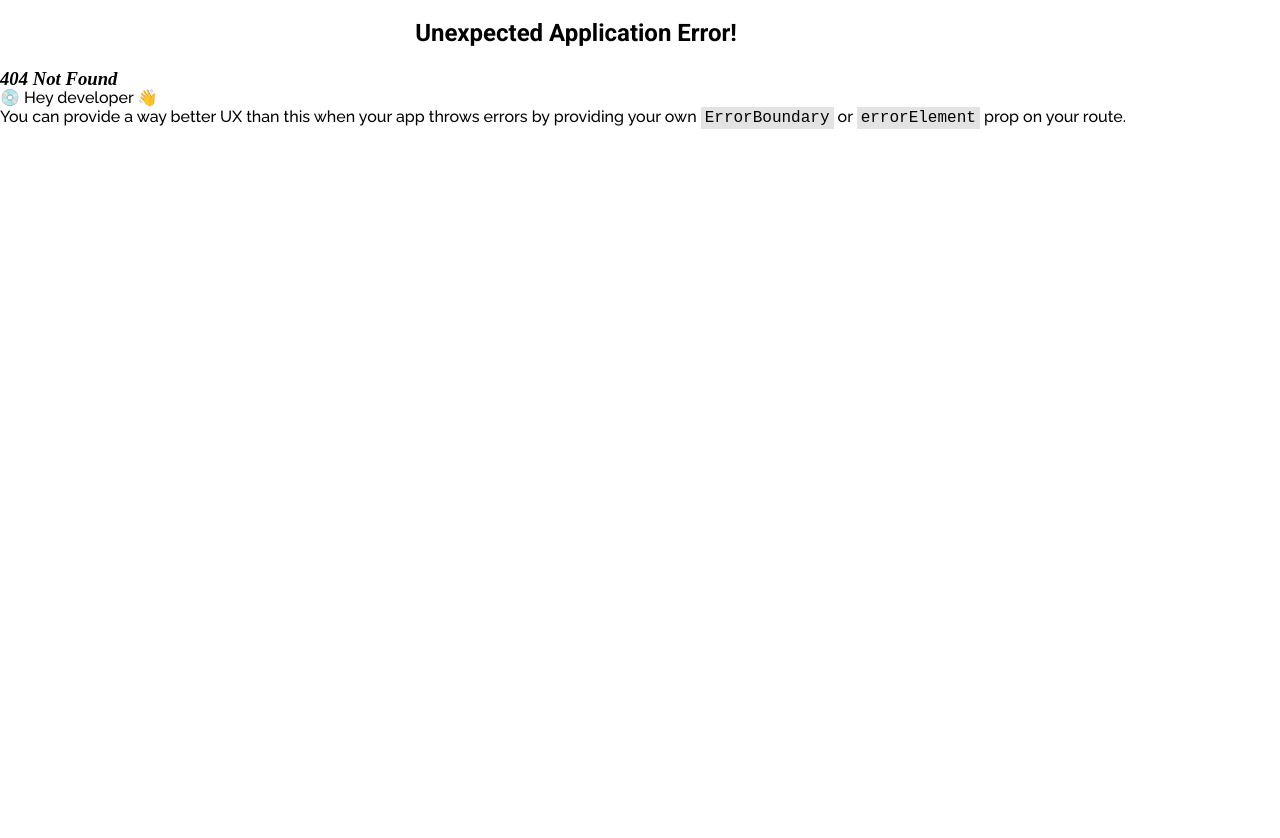
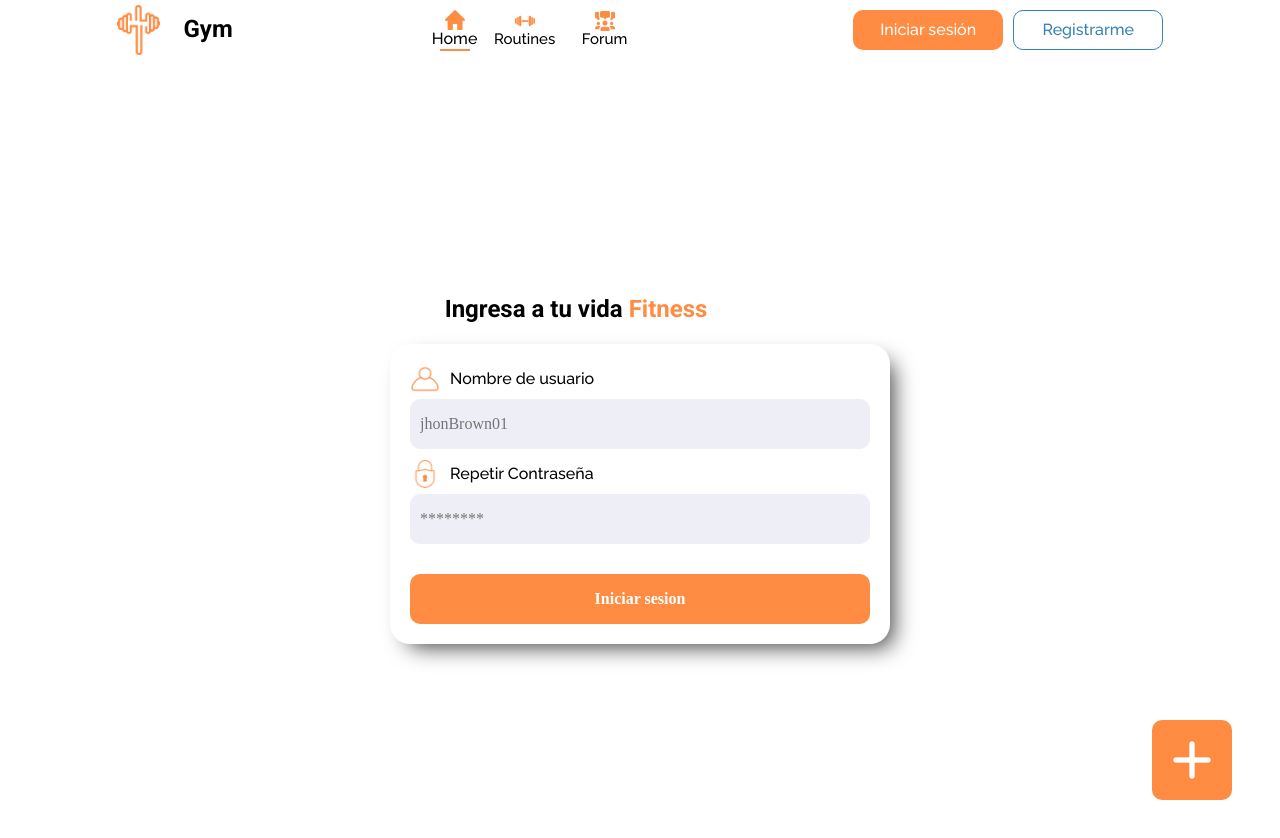
Before and after one commit to pr0d1gy00/gym, a React (Vite) app: page /login in a window 1280 px wide. Before the commit this address had no page. Shown: the top 838 px of the page. Before the commit the page ends 800 px from the top, so only its background shows below. Built offline with nearby package versions, Linux system fonts and the light colour scheme.

Commit message:
modificacion del router y botones de inicio y registro para que se acceda a la pantalla de login a traves de ellos

```diff
--- a/src/router/router.tsx
+++ b/src/router/router.tsx
@@ -9,8 +9,8 @@ export const router = createBrowserRouter([
 	{
 		element:<ContainerApp/>,
 		children:[
-			{path:'/',element:<LoginForm/>},
-			{path:'/routines',element:<RegisterForm/>},
+			{path:'/login',element:<LoginForm/>},
+			{path:'/register',element:<RegisterForm/>},
 			{path:'/forum',element:<Forum/>}
 		]
 	}
--- a/src/shared/header/components/Header.tsx
+++ b/src/shared/header/components/Header.tsx
@@ -41,7 +41,10 @@ export default function Header() {
 						<NavLink to={'login'}>
 							<button className={styles.buttonLogin}>Iniciar sesión</button>
 						</NavLink>
-						<button className={styles.buttonSignUp}>Registrarme</button>
+						<NavLink to={'register'}>
+							<button className={styles.buttonSignUp}>Registrarme</button>
+
+						</NavLink>
 					</div>
 				)
 			}
```
